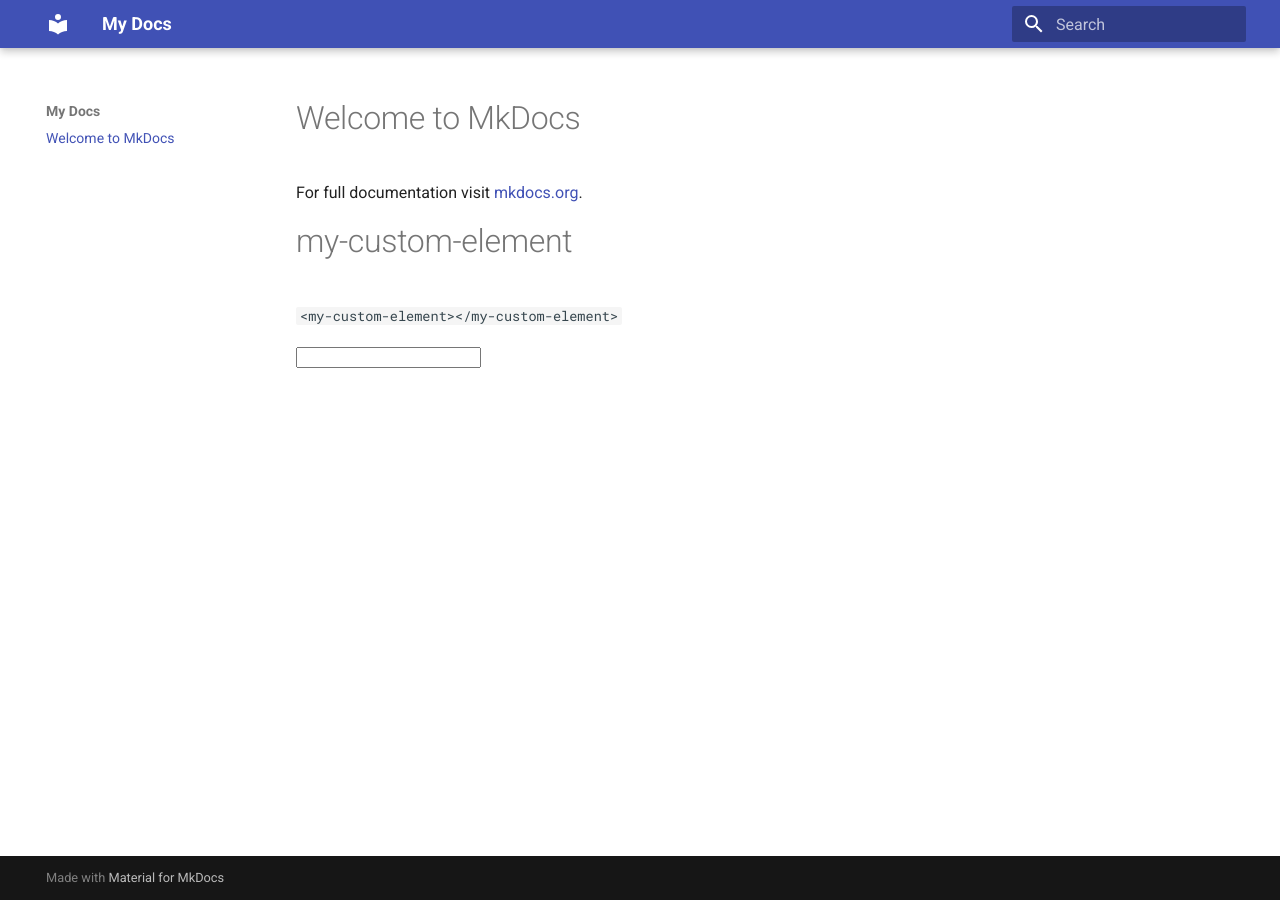
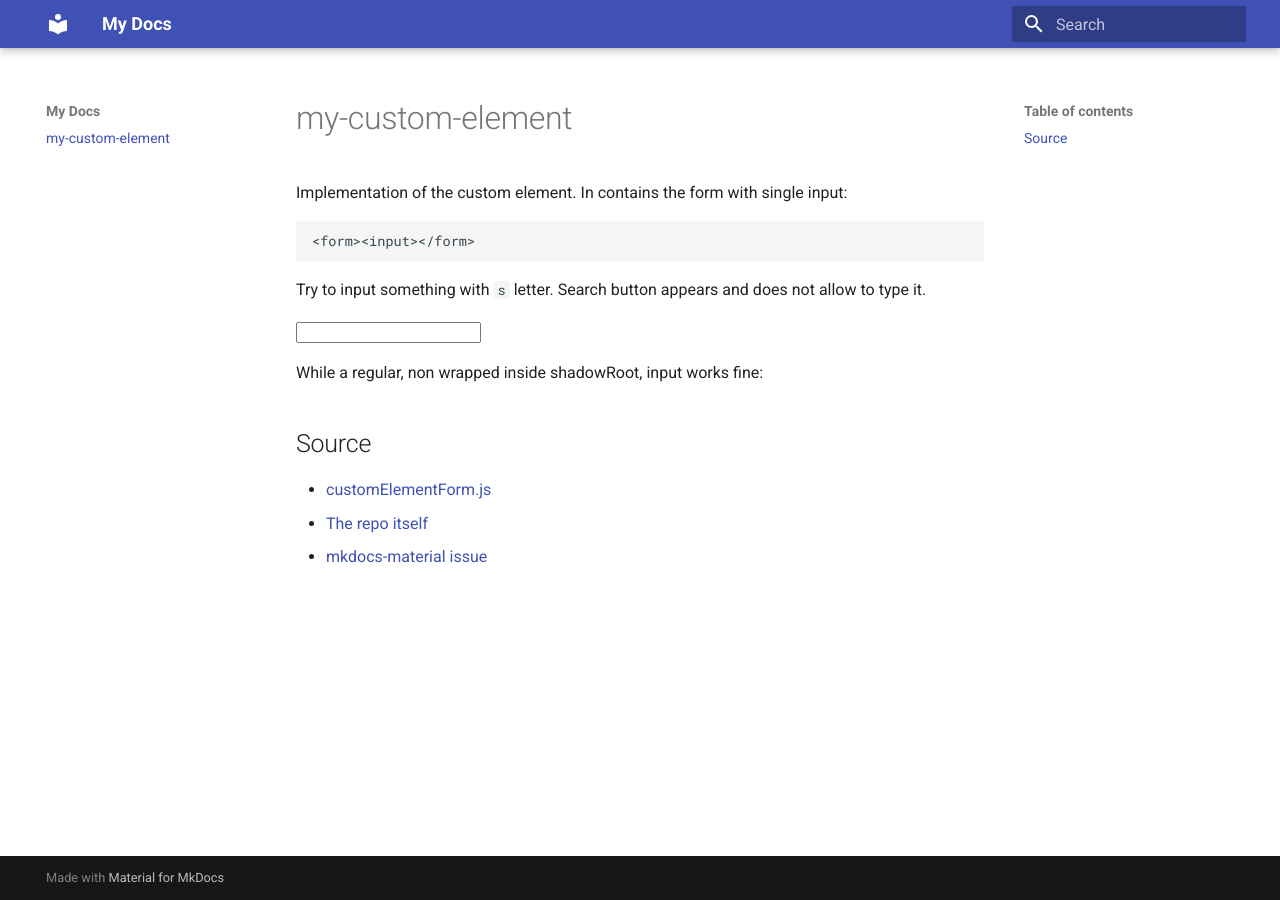
Before and after one commit to vtsvetkov-splunk/mkdocs-material-custom-element-demo, an MkDocs documentation site: the page built from docs/index.md, in a window 1280 px wide. Built offline with MkDocs 1.6.1 and Material for MkDocs 9.7.7, drawn with Linux system fonts in a browser that asks for light colours.

Commit message:
add description

````diff
--- a/docs/index.md
+++ b/docs/index.md
@@ -1,9 +1,19 @@
-# Welcome to MkDocs
-
-For full documentation visit [mkdocs.org](https://www.mkdocs.org).
-
 # my-custom-element
 
-```<my-custom-element></my-custom-element>```
+Implementation of the custom element. In contains the form with single input:
+```html
+<form><input></form>
+```
+
+Try to input something with `s` letter. Search button appears and does not allow to type it.
 
 <my-custom-element></my-custom-element>
+
+
+While a regular, non wrapped inside shadowRoot, input works fine:
+<input />
+
+## Source
+- [customElementForm.js](https://github.com/vtsvetkov-splunk/mkdocs-material-custom-element-demo/blob/main/docs/javascripts/customElementForm.js)
+- [The repo itself](https://github.com/vtsvetkov-splunk/mkdocs-material-custom-element-demo)
+- [mkdocs-material issue](https://github.com/squidfunk/mkdocs-material/issues/6652)
````
